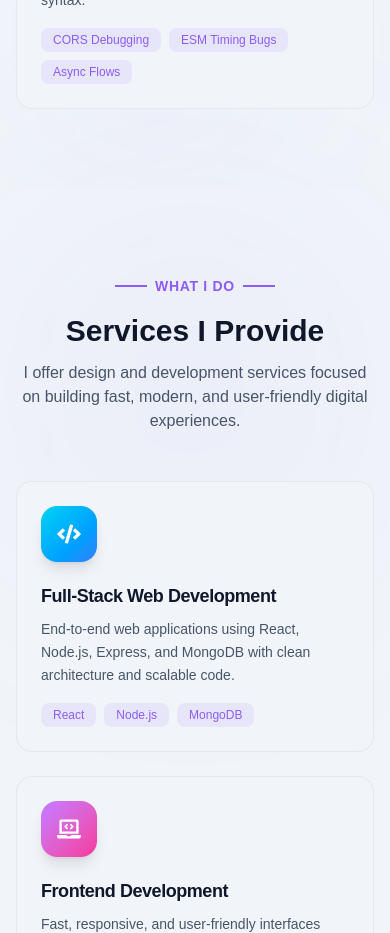
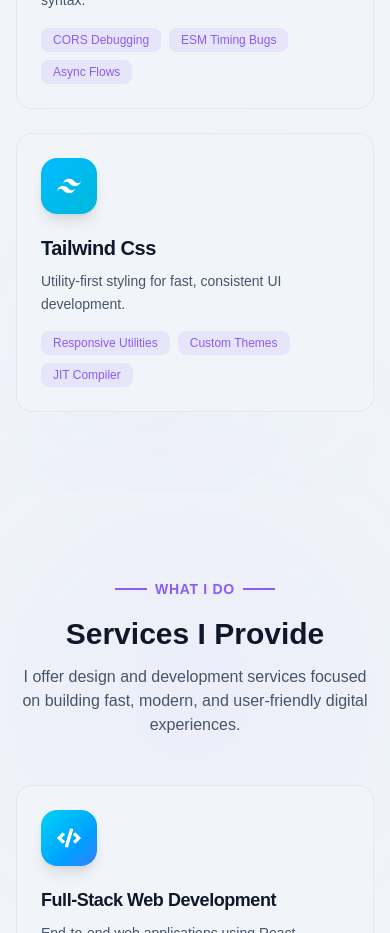
Before and after one commit to Kabita01-web/portfolio, a React (Vite) app in the folder portfolio-react/: page / in a window 390 px wide. Shown: the part 4280-5213 px from the top of the page. Built offline with nearby package versions, Linux system fonts and the light colour scheme.

Commit message:
feat(portfolio-react): Add Tailwind CSS for responsive utilities.

```diff
--- a/portfolio-react/src/components/Skills.jsx
+++ b/portfolio-react/src/components/Skills.jsx
@@ -1,7 +1,7 @@
 // src/components/Skills.jsx
 import { motion } from "framer-motion";
 import { FaReact, FaHtml5, FaJs } from "react-icons/fa";
-import { SiMongodb, SiExpress } from "react-icons/si";
+import { SiMongodb, SiExpress, SiTailwindcss } from "react-icons/si";
 
 const skills = [
   {
@@ -38,6 +38,13 @@ const skills = [
     description: "Debugging real production issues, not just writing syntax.",
     tags: ["CORS Debugging", "ESM Timing Bugs", "Async Flows"],
     color: "from-yellow-400 to-amber-500",
+  },
+  {
+    icon: <SiTailwindcss className="text-2xl" />,
+    name: "Tailwind Css",
+    description: "Utility-first styling for fast, consistent UI development.",
+    tags: ["Responsive Utilities", "Custom Themes", "JIT Compiler"],
+    color: "from-sky-400 to-cyan-500",
   },
 ];
 
```
